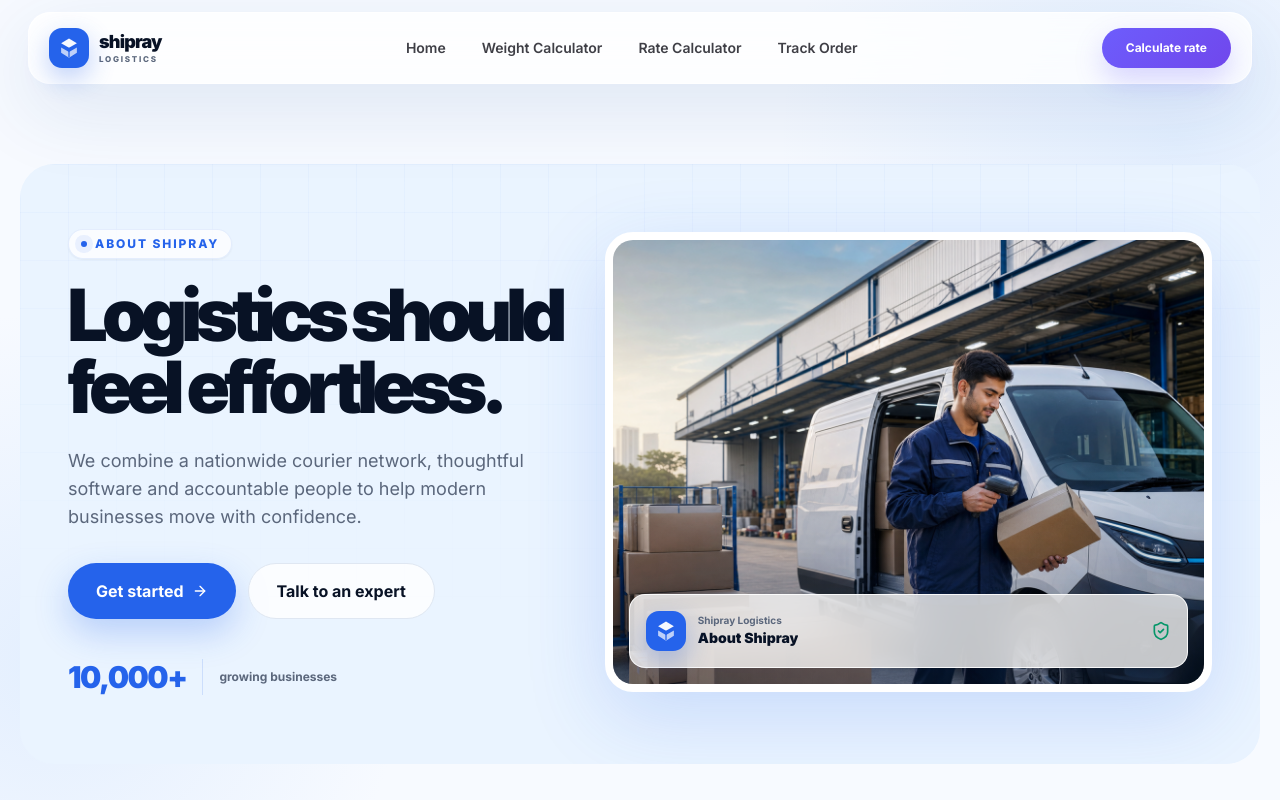
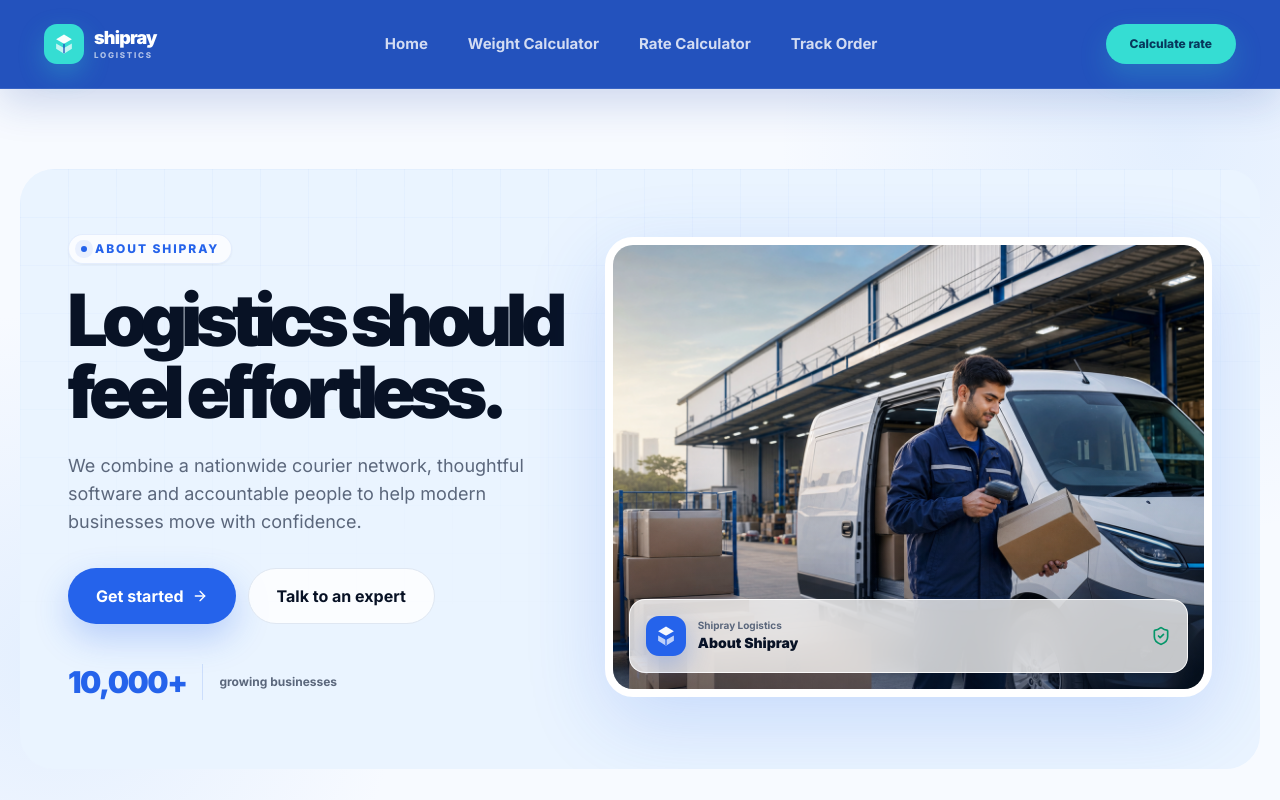
Before and after one commit to Sahil17102/shiplogsitic, a Next.js app: page /about-us in a window 1280 px wide. Shown: the top 800 px of the page. Built offline with nearby package versions, Linux system fonts and the light colour scheme.

Commit message:
Match shared navigation to Shipray header

```diff
--- a/components/brand.tsx
+++ b/components/brand.tsx
@@ -1,19 +1,27 @@
 import Link from "next/link";
+import { cn } from "@/lib/utils";
 
-export function Brand({ compact = false }: { compact?: boolean }) {
+export function Brand({ compact = false, inverse = false }: { compact?: boolean; inverse?: boolean }) {
   return (
     <Link href="/" className="group inline-flex items-center gap-2.5" aria-label="Shipray home">
-      <span className="relative grid h-10 w-10 place-items-center overflow-hidden rounded-[13px] bg-blue text-white shadow-[0_10px_26px_rgba(37,99,235,.3)] transition-transform group-hover:-rotate-3">
+      <span
+        className={cn(
+          "relative grid h-10 w-10 place-items-center overflow-hidden rounded-[13px] text-white transition-transform group-hover:-rotate-3",
+          inverse
+            ? "bg-[#35ddd3] shadow-[0_10px_26px_rgba(53,221,211,.28)]"
+            : "bg-blue shadow-[0_10px_26px_rgba(37,99,235,.3)]",
+        )}
+      >
         <svg viewBox="0 0 32 32" className="h-7 w-7" fill="none" aria-hidden="true">
           <path d="M7 10.5 16 5l9 5.5-9 5.3-9-5.3Z" fill="white" fillOpacity=".96" />
           <path d="m7 15.4 9 5.3 9-5.3v6L16 27l-9-5.6v-6Z" fill="white" fillOpacity=".7" />
-          <path d="M16 15.8v10.8" stroke="#2563EB" strokeWidth="1.5" />
+          <path d="M16 15.8v10.8" stroke={inverse ? "#1E4FBC" : "#2563EB"} strokeWidth="1.5" />
         </svg>
       </span>
       {!compact && (
         <span className="leading-none">
-          <span className="block text-[18px] font-black tracking-[-0.045em] text-ink">shipray</span>
-          <span className="mt-1 block text-[8px] font-extrabold uppercase tracking-[0.22em] text-muted">Logistics</span>
+          <span className={cn("block text-[18px] font-black tracking-[-0.045em]", inverse ? "text-white" : "text-ink")}>shipray</span>
+          <span className={cn("mt-1 block text-[8px] font-extrabold uppercase tracking-[0.22em]", inverse ? "text-white/65" : "text-muted")}>Logistics</span>
         </span>
       )}
     </Link>
--- a/components/site-header.tsx
+++ b/components/site-header.tsx
@@ -21,17 +21,17 @@ export function SiteHeader() {
   const pathname = usePathname();
 
   return (
-    <header className="sticky top-0 z-50 px-3 pt-3">
-      <div className="page-shell glass flex h-[72px] items-center justify-between rounded-[22px] px-4 md:px-5">
-        <Brand />
+    <header className="sticky top-0 z-50 border-b border-white/10 bg-[#2352bd] shadow-[0_14px_40px_rgba(20,63,155,.18)]">
+      <div className="page-shell flex h-[78px] items-center justify-between px-4 md:h-[88px] md:px-6">
+        <Brand inverse />
         <nav className="hidden items-center gap-0 md:flex xl:gap-2" aria-label="Primary navigation">
           {primary.map((item) => (
             <Link
               key={item.name}
               href={item.href}
               className={cn(
-                "rounded-full px-2.5 py-2 text-[13px] font-semibold transition hover:bg-white hover:text-[#6747f5] xl:px-3.5 xl:text-sm",
-                pathname === item.href ? "text-[#6747f5]" : "text-[#3f3f46]",
+                "rounded-xl px-2.5 py-2.5 text-[13px] font-bold text-white/80 transition hover:bg-white/10 hover:text-white xl:px-4 xl:text-[15px]",
+                pathname === item.href && "bg-white/[0.12] text-white",
               )}
             >
               {item.name}
@@ -39,12 +39,12 @@ export function SiteHeader() {
           ))}
         </nav>
         <div className="hidden items-center md:flex">
-          <Button asChild variant="blue" size="sm" className="bg-[linear-gradient(135deg,#6d5dfc,#7047ec)] px-6 shadow-[0_12px_28px_rgba(109,93,252,.25)] hover:bg-[#6047ed]">
+          <Button asChild size="sm" className="bg-[#35ddd3] px-6 font-extrabold text-[#07375c] shadow-[0_12px_28px_rgba(53,221,211,.22)] hover:bg-[#58e8df]">
             <Link href="/rate-calculator">Calculate rate</Link>
           </Button>
         </div>
         <button
-          className="grid h-11 w-11 place-items-center rounded-full border border-line bg-white md:hidden"
+          className="grid h-11 w-11 place-items-center rounded-full border border-white/20 bg-white/10 text-white md:hidden"
           onClick={() => setOpen(!open)}
           aria-label={open ? "Close navigation" : "Open navigation"}
           aria-expanded={open}
@@ -58,7 +58,7 @@ export function SiteHeader() {
             initial={{ opacity: 0, y: -8 }}
             animate={{ opacity: 1, y: 0 }}
             exit={{ opacity: 0, y: -8 }}
-            className="page-shell glass mt-2 rounded-[22px] p-3 md:hidden"
+            className="border-t border-white/10 bg-[#2352bd] p-3 shadow-2xl md:hidden"
           >
             {primary.map((item) => (
               <Link
@@ -66,15 +66,15 @@ export function SiteHeader() {
                 href={item.href}
                 onClick={() => setOpen(false)}
                 className={cn(
-                  "block rounded-2xl px-4 py-3 text-base font-bold hover:bg-sky",
-                  pathname === item.href ? "text-[#6747f5]" : "text-ink",
+                  "block rounded-2xl px-4 py-3 text-base font-bold text-white/80 hover:bg-white/10 hover:text-white",
+                  pathname === item.href && "bg-white/10 text-white",
                 )}
               >
                 {item.name}
               </Link>
             ))}
-            <div className="mt-2 border-t border-line pt-3">
-              <Button asChild variant="blue" className="w-full bg-[linear-gradient(135deg,#6d5dfc,#7047ec)]">
+            <div className="mt-2 border-t border-white/10 pt-3">
+              <Button asChild className="w-full bg-[#35ddd3] font-extrabold text-[#07375c] hover:bg-[#58e8df]">
                 <Link href="/rate-calculator" onClick={() => setOpen(false)}>Calculate rate</Link>
               </Button>
             </div>
```
